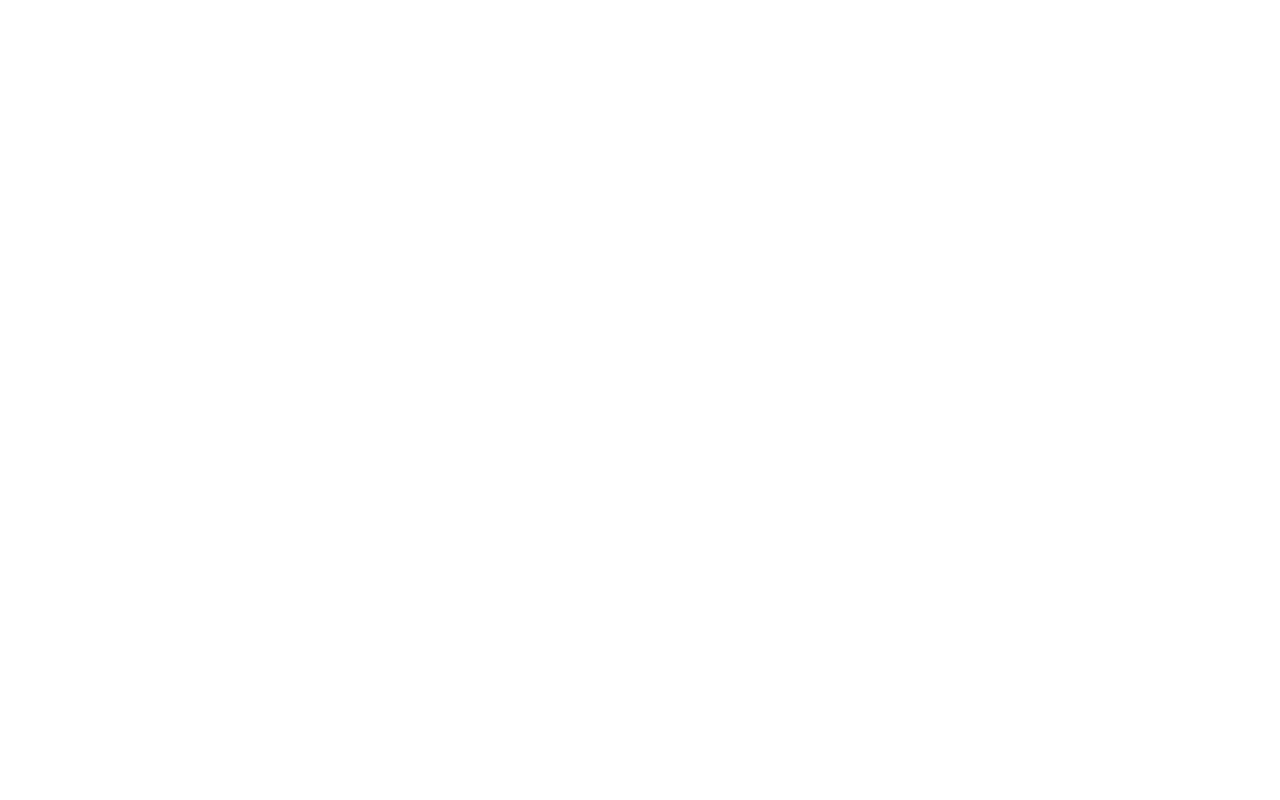
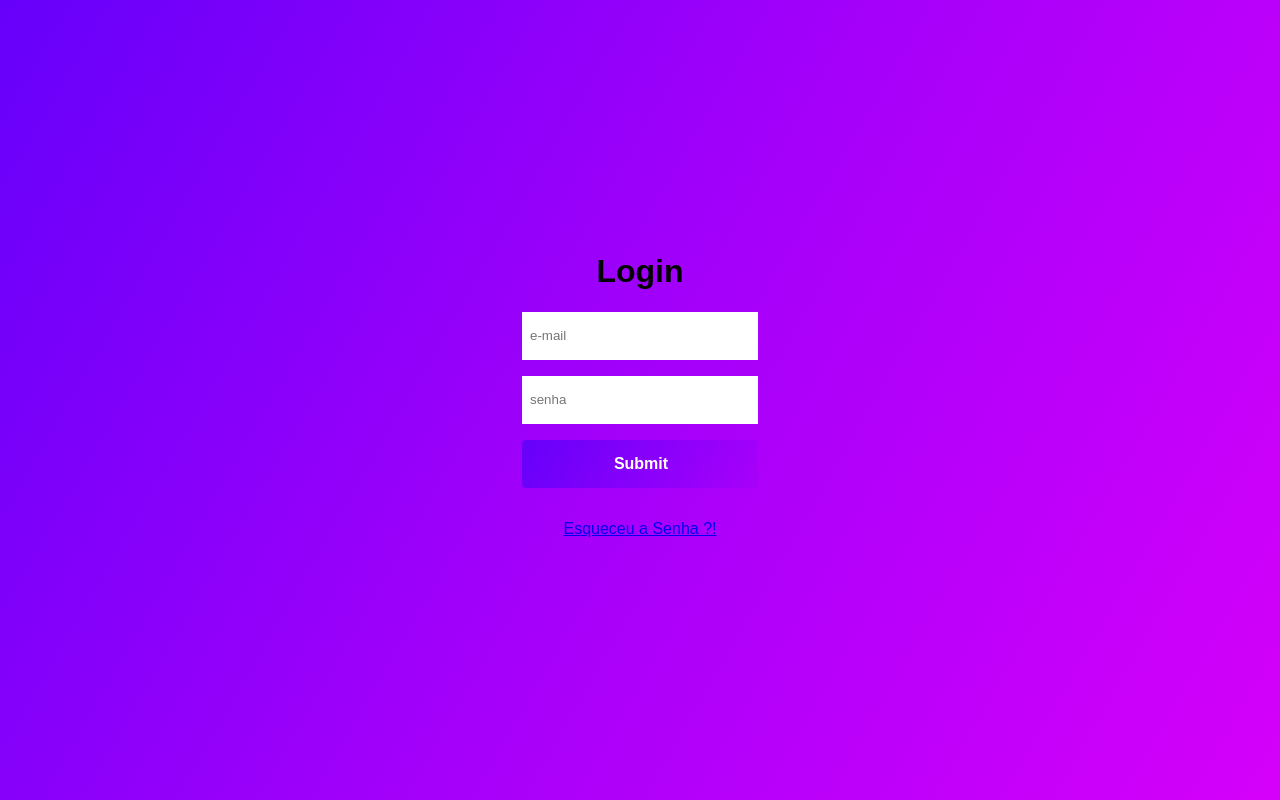
Before and after one commit to todinhofake/FORM-LOGIN, a plain HTML site: page index.html in a window 1280 px wide. Drawn offline with Linux system fonts and the light colour scheme.

Commit message:
Primera parte compelta

```diff
--- a/index.html
+++ b/index.html
@@ -2,10 +2,23 @@
 <html>
   <head>
     <meta http-equiv="content-type" content="text/html; charset=utf-8" />
-    <meta name="" content="">
-    <title>Forme Logi</title>
+    <link rel="stylesheet" href="style.css" type="text/css" media="all" />
+    <title>Login Form</title>
   </head>
   <body>
+    <main class="login">
+      <div class="login__container">
+        <h1 class="login__tatile"> Login</h1>
 
+      <form class="login__form" method="get" accept-charset="utf-8">
+        <input type="email" class="login__input" placeholder="e-mail"/>
+        <span class="login__input-border"></span>
+        <input type="password"  class="login__input" placeholder="senha"/>
+        <span class="login__input-border "></span>
+        <button class="login__submit" type="submit">Submit</button>
+        <a class="login__reset" href="#">Esqueceu a Senha ?!</a>
+      </form>
+      </div>
+      </main>
   </body>
 </html>
--- a/style.css
+++ b/style.css
@@ -0,0 +1,84 @@
+body {
+  margin: 0;
+  padding: 0;
+  font-family: Sans-Serif;
+}
+
+.login {
+  height: 100vh;
+  background:linear-gradient(120deg, #6600fa, #a400fa, #d500fa);
+  display: flex;
+  align-items: center;
+  justify-content: center;
+}
+.login__container {
+  min-height: 400px;
+  width: 300px;
+  background-color: ;
+  box-sizing: border-box;
+  padding: 32px;
+  border-radius: 8px;
+  display: flex;
+  flex-direction: column;
+  align-items: center;
+}
+
+.login__ttle {
+  margin-bottom: 32px;
+  color: #ffffff;
+}
+
+.login__form{
+  width:100%;
+  display: flex;
+  flex-direction: column;
+  justify-content: center;
+  align-items: center;
+}
+
+.login__input {
+  height: 48px;
+  width: 100%;
+  box-sizing: border-box;
+  padding-left: 8px;
+  border: unset;
+  outline: none ;
+  position: relative ;l
+}
+
+.login__input-border {
+  height: ;
+  width: 100%;
+  margin-bottom: 16px;
+  background: linear-gradient(120deg, #41d29a, #4200fa, #e9fa00);
+  transition: .3s ease-in-out;
+}
+login__input:focus + .login__input-border::after {
+  width: 100%;
+}
+
+.login__input-border.error {
+  background: black;
+}
+
+.login__input-border.error::after {
+  background: red;
+}
+
+.login__submit {
+  height: 48px;
+  width: 100%;
+  padding-left: 8px;
+  outline: none;
+  position: relative;
+  background:linear-gradient(120deg, #6600fa, #a400fa, #d500fa);
+  background-size: 200%;
+  margin-bottom: 32px;
+  color: #ffffff;
+  font-size: 16px;
+  font-weight: bold;
+  border: unset;
+  border-radius: 4px;
+  cursor: pointer;
+  transition: 0.5s ease;
+}
```
